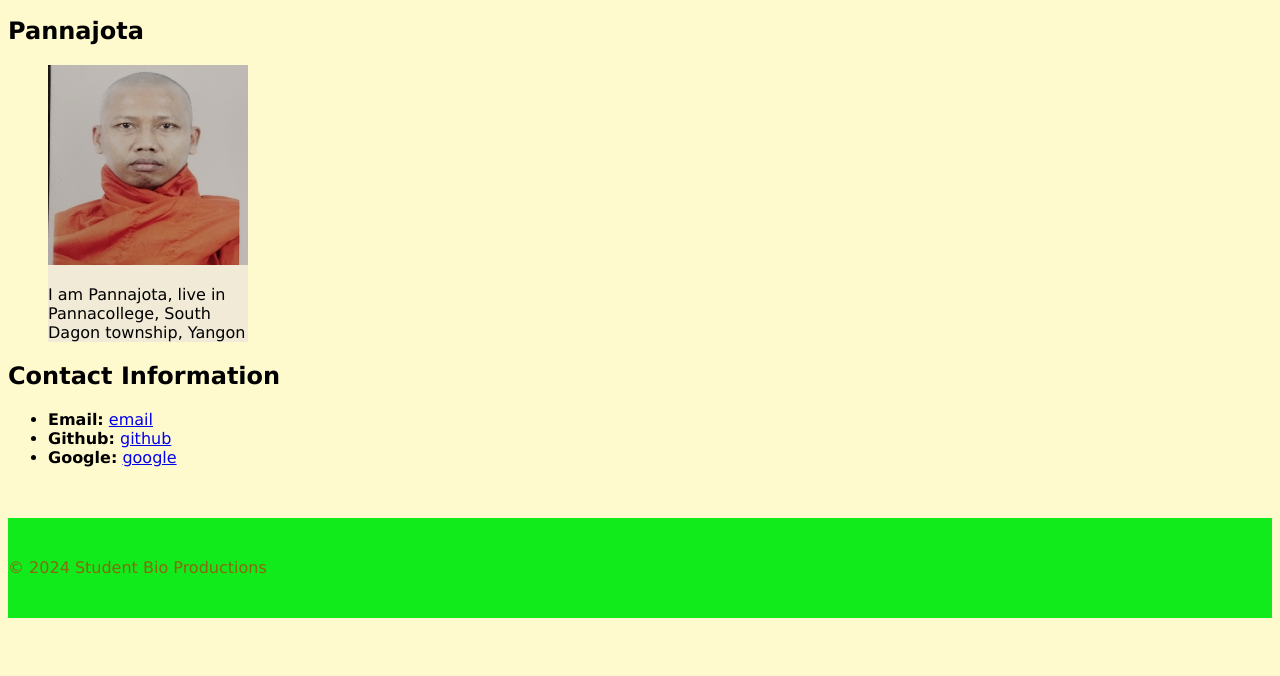
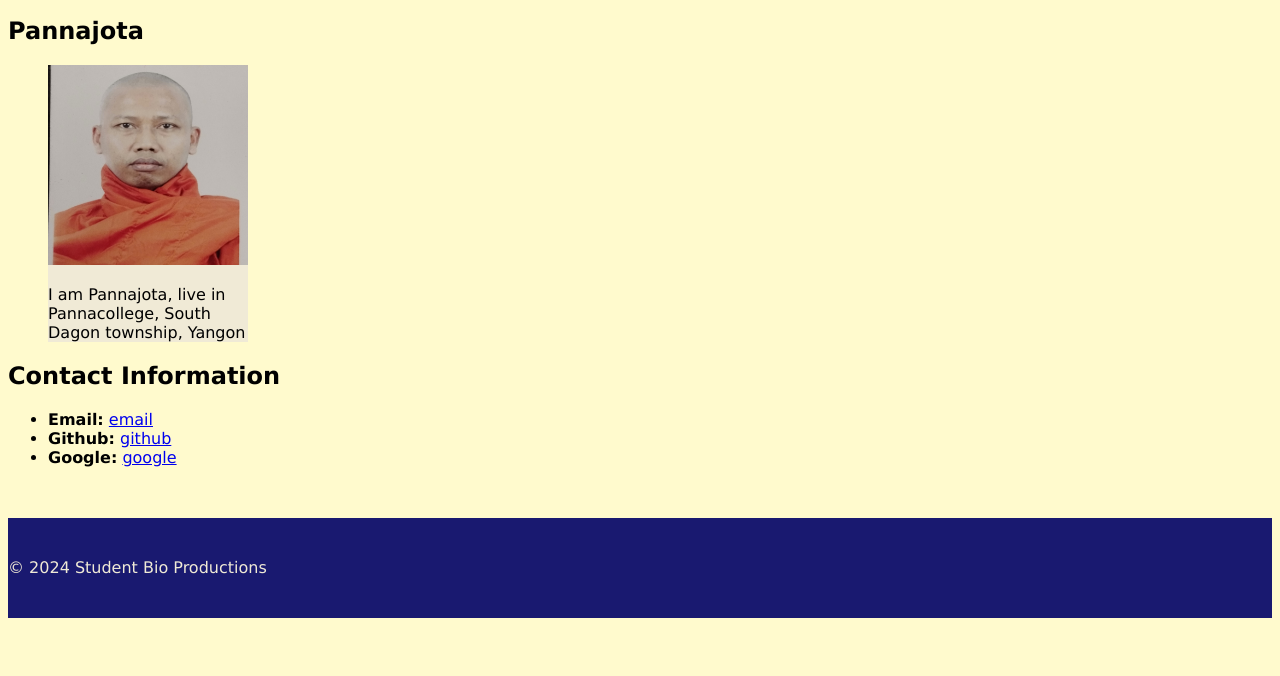
Before and after one commit to Kyi-Lay/03-css-selector, a plain HTML site: page index.html in a window 1280 px wide. Shown: the part 124-800 px from the top of the page. Drawn offline with Linux system fonts and the light colour scheme.

Commit message:
complate commit

```diff
--- a/assets/css/style.css
+++ b/assets/css/style.css
@@ -13,8 +13,8 @@ footer {
   width: 100%;
   height: 100px;
   line-height: 100px;
-  color: #866a0f;
-  background-color: #11eb1c;
+  color: #f0ead6;
+  background-color: #191970;
 }
 
 figure {
@@ -29,5 +29,5 @@ figure {
 
 /* Id selector  */
 #contact-section {
-  background-color: #e6c55c;
+  background-color: #f0ead6;
 }
```
Also changed, not shown: index.html (+3 -1 lines).
